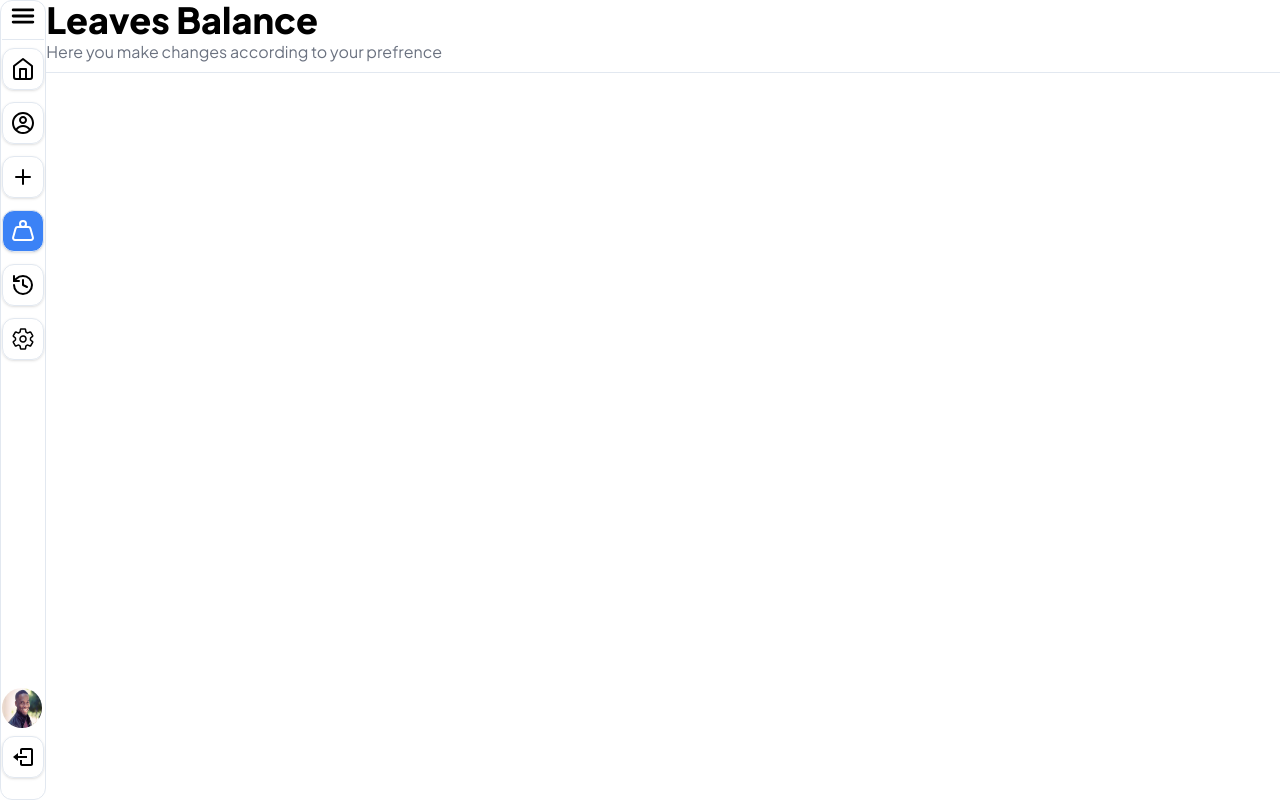
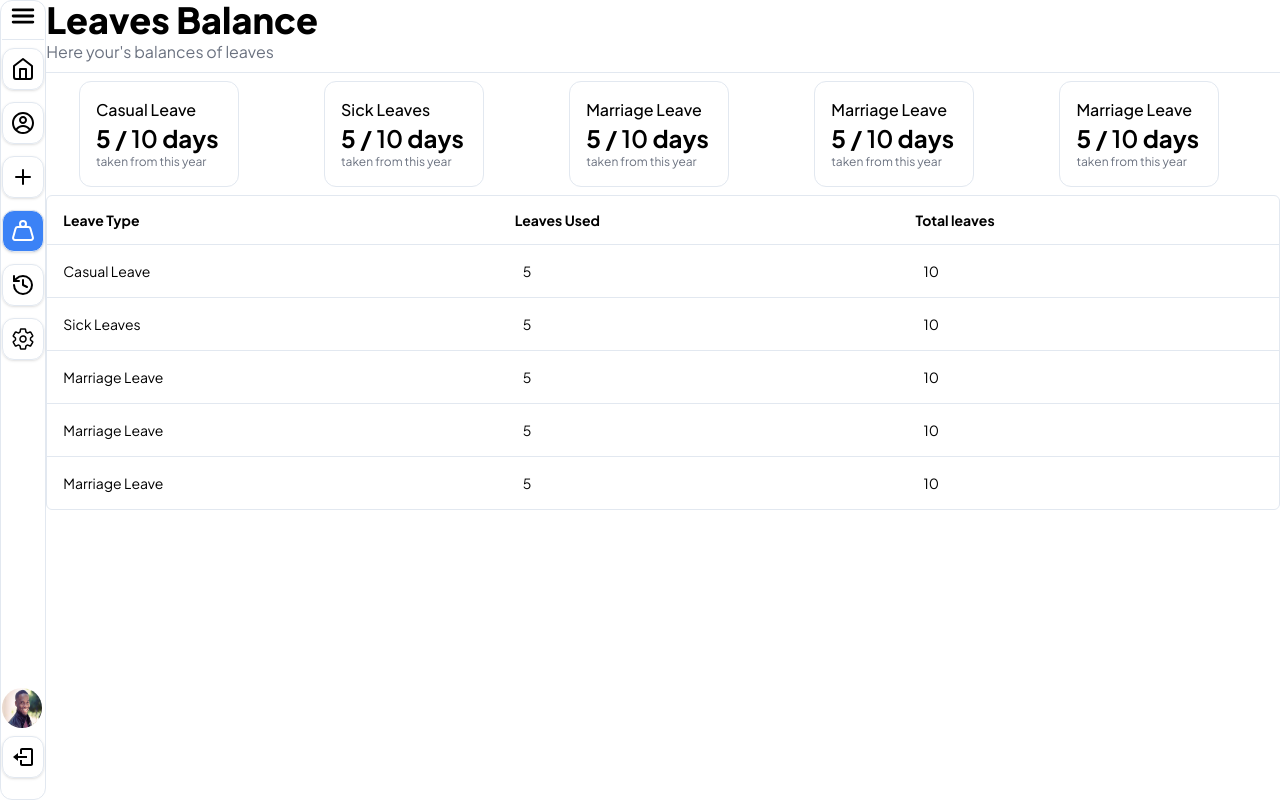
Before and after one commit to Aq7853gehc/leave_sm, a Next.js app: page /user/leavebalance in a window 1280 px wide. Built offline with nearby package versions, Linux system fonts and the light colour scheme.

Commit message:
leaves balanced added

```diff
--- /dev/null
+++ b/app/user/leavebalance/columns.tsx
@@ -0,0 +1,32 @@
+"use client"
+
+import { ColumnDef } from "@tanstack/react-table"
+
+
+
+export const balanceColumns:ColumnDef<Balance>[]=[
+  {
+    accessorKey:"leaveType",
+    header:()=>(
+      <div className="text-black font-bold">Leave Type</div>
+    )
+  },
+  {
+    accessorKey:"used",
+    header:()=>(
+      <div className="text-black font-bold">Leaves Used</div>
+    ),
+    cell:({row})=>(
+      <div className="px-2">{row.getValue("used")}</div>
+    )
+  },
+  {
+    accessorKey:"total",
+    header:()=>(
+      <div className="text-black font-bold">Total leaves</div>
+    ),
+    cell:({row})=>(
+      <div className="px-2">{row.getValue("total")}</div>
+    )
+  },
+]
--- /dev/null
+++ b/app/user/leavebalance/data-table.tsx
@@ -0,0 +1,80 @@
+"use client"
+
+import {
+  ColumnDef,
+  flexRender,
+  getCoreRowModel,
+  useReactTable,
+} from "@tanstack/react-table"
+
+import {
+  Table,
+  TableBody,
+  TableCell,
+  TableHead,
+  TableHeader,
+  TableRow,
+} from "@/components/ui/table"
+
+interface DataTableProps<TData, TValue> {
+  columns: ColumnDef<TData, TValue>[]
+  data: TData[]
+}
+
+export function DataTable<TData, TValue>({
+  columns,
+  data,
+}: DataTableProps<TData, TValue>) {
+  const table = useReactTable({
+    data,
+    columns,
+    getCoreRowModel: getCoreRowModel(),
+  })
+
+  return (
+    <div className="rounded-md  border">
+      <Table >
+        <TableHeader>
+          {table.getHeaderGroups().map((headerGroup) => (
+            <TableRow key={headerGroup.id}>
+              {headerGroup.headers.map((header) => {
+                return (
+                  <TableHead key={header.id}>
+                    {header.isPlaceholder
+                      ? null
+                      : flexRender(
+                          header.column.columnDef.header,
+                          header.getContext()
+                        )}
+                  </TableHead>
+                )
+              })}
+            </TableRow>
+          ))}
+        </TableHeader>
+        <TableBody>
+          {table.getRowModel().rows?.length ? (
+            table.getRowModel().rows.map((row) => (
+              <TableRow
+                key={row.id}
+                data-state={row.getIsSelected() && "selected"}
+              >
+                {row.getVisibleCells().map((cell) => (
+                  <TableCell key={cell.id}>
+                    {flexRender(cell.column.columnDef.cell, cell.getContext())}
+                  </TableCell>
+                ))}
+              </TableRow>
+            ))
+          ) : (
+            <TableRow>
+              <TableCell colSpan={columns.length} className="sm:h-24 text-center">
+                No results.
+              </TableCell>
+            </TableRow>
+          )}
+        </TableBody>
+      </Table>
+    </div>
+  )
+}
--- a/app/user/leavebalance/page.tsx
+++ b/app/user/leavebalance/page.tsx
@@ -1,20 +1,34 @@
-import { Separator } from '@/components/ui/separator'
-import React from 'react'
+import { Separator } from "@/components/ui/separator";
+import { bal } from "@/constants/data";
+import React from "react";
+import { DataTable } from "./data-table";
+import { balanceColumns } from "./columns";
 
 const LeaveBalance = () => {
   return (
     <div className="flex flex-col w-full">
       <h1 className="text-4xl font-black">Leaves Balance</h1>
-      <p className="text-base text-gray-500">
-        Here you make changes according to your prefrence
-      </p>
+      <p className="text-base text-gray-500">Here your's balances of leaves</p>
       <Separator className="my-2" />
       <div>
-        {/* Settings below */}
-
+        {/* Balanced here*/}
+        <div className="relative flex flex-wrap items-center  justify-around  gap-5 w-full pb-2  pr-7 no-scrollbar ">
+          {bal.map((itmes) => (
+            <div className="relative min-w-[10rem]  flex flex-col  justify-center  p-4 transition-all duration-150  border rounded-xl cursor-pointer hover:shadow-lg hover:border-black">
+              <p className=" font-medium ">{itmes.leaveType}</p>
+              <h1 className="text-2xl font-bold">
+                {itmes.used} /{" "}
+                <span className="font-semibold">{itmes.total}</span>{" "}
+                <span>days</span>
+              </h1>
+              <p className="text-gray-500 text-xs">{itmes.text}</p>
+            </div>
+          ))}
+        </div>
+        <DataTable columns={balanceColumns} data={bal}/>
       </div>
     </div>
-  )
-}
+  );
+};
 
-export default LeaveBalance
+export default LeaveBalance;
--- a/constants/data.ts
+++ b/constants/data.ts
@@ -1,5 +1,3 @@
-import { constants } from "fs/promises";
-
 export const bal: Balance[] = [
   {
     leaveType: "Casual Leave",
```
